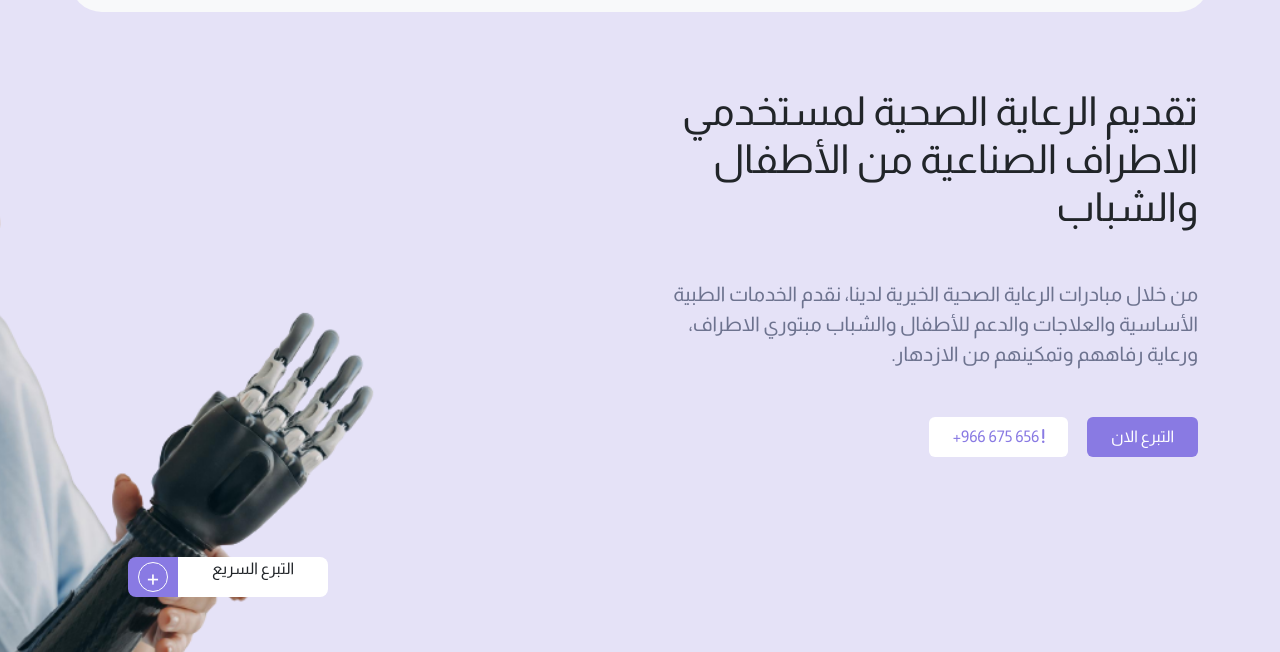
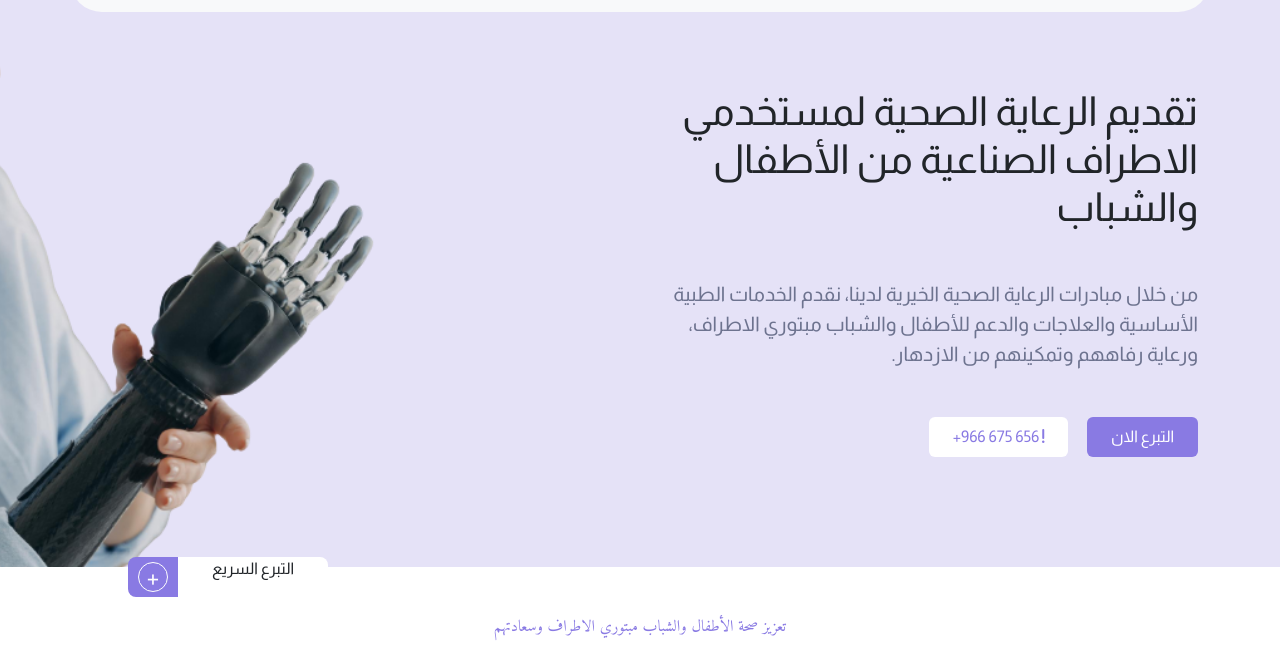
Before and after one commit to ahmedYasser166/Task-Home, a plain HTML site: page index.html in a window 1280 px wide. Shown: the part 83-735 px from the top of the page. Drawn offline with nearby package versions, Linux system fonts and the light colour scheme.

Commit message:
Add files via upload

```diff
--- a/index.html
+++ b/index.html
@@ -29,7 +29,7 @@
     <link rel="stylesheet" href="style.css" />
     <meta charset="UTF-8" />
     <meta name="viewport" content="width=device-width, initial-scale=1.0" />
-    <title>Document</title>
+    <title>Home</title>
   </head>
   <body class="position-relative">
     <!-- Start Navbar  -->
--- a/style.css
+++ b/style.css
@@ -9,9 +9,8 @@ section {
 body {
   font-family: "Almarai", sans-serif;
 }
-.Amiri{
-    font-family: "Amiri", serif;
-
+.Amiri {
+  font-family: "Amiri", serif;
 }
 
 .navbar-logo {
@@ -47,10 +46,10 @@ body {
 .home {
   background-color: var(--secondary-color);
   padding-top: 170px;
-  padding-bottom: 70px;
+  padding-bottom: 110px;
   position: relative;
   overflow: hidden;
-  height: 100vh;
+  /* height: 100vh; */
 }
 .home p {
   font-size: 20px;
```
